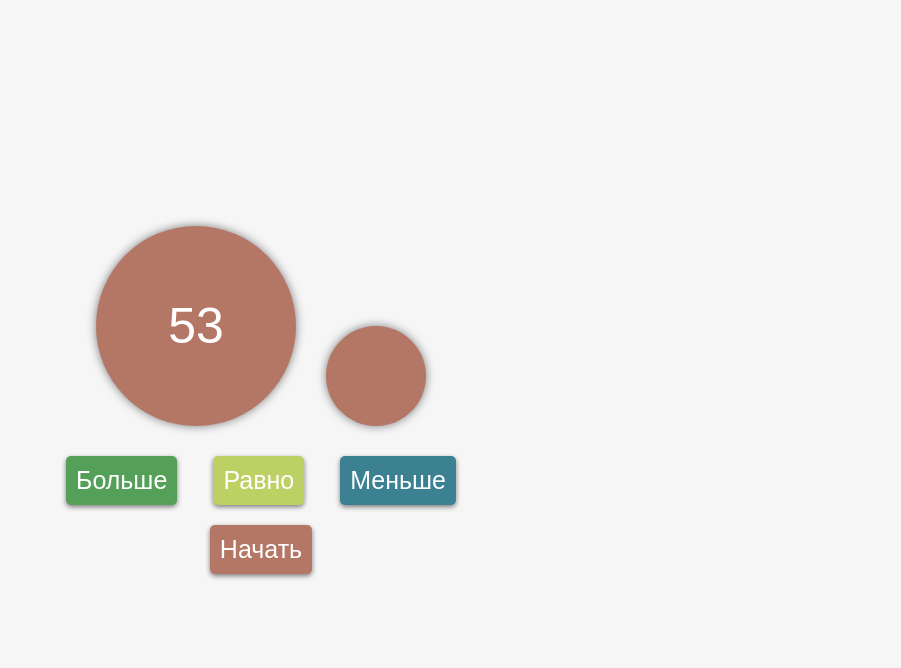
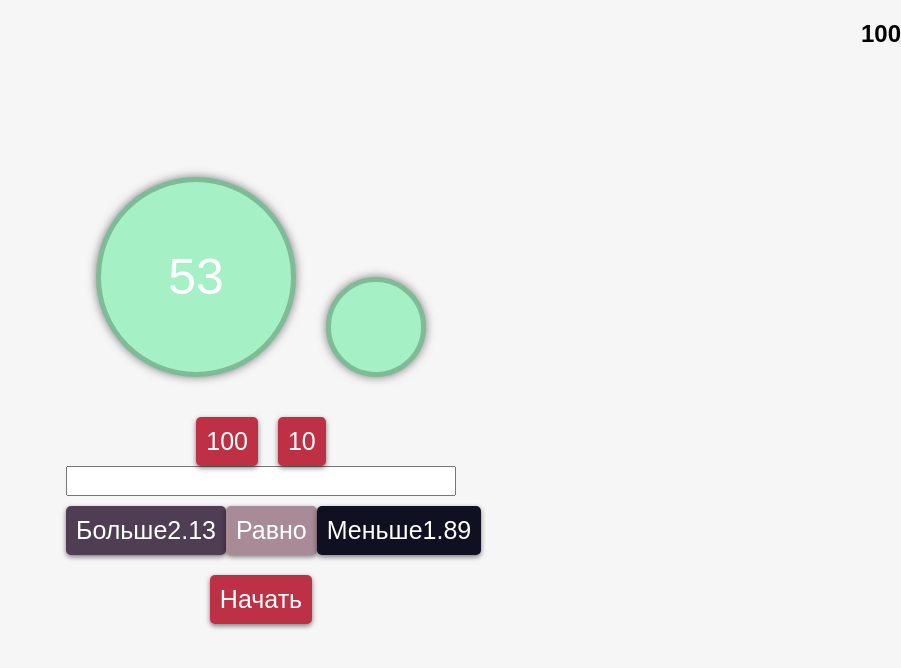
Before and after one commit to krosy1337/more_less_game, a plain HTML site: page index.html in a window 1280 px wide. Both pictures are taken after a click on the button "Начать". Shown: the whole page, without its empty margins (379-1280 px from the left). Drawn offline with Linux system fonts and the light colour scheme.

Commit message:
Add files via upload

```diff
--- a/css/style.css
+++ b/css/style.css
@@ -32,7 +32,9 @@ body {
 .ball {
     border-radius: 50%;
 
-    background-color: #b57765;
+    background-color: #a6f0c6;
+
+    border: 5px solid #7ebc97;
 
     padding: 10px;
 
@@ -72,7 +74,7 @@ body {
 }
 
 .control__button {
-    background-color: #b57765;
+    background-color: #be3144;
 
     border: #755345;
 
@@ -101,21 +103,21 @@ body {
 }
 
 .more {
-    background-color: #54a059;
+    background-color: #4e3d53;
 
     border: #457546;
     outline: #457546;
 }
 
 .less {
-    background-color: #3b8192;
+    background-color: #0f1123;
 
     border: #457575;
     outline: #457546;
 }
 
 .eq {
-    background-color: #bdd063;
+    background-color: #a98b98;
 
     outline: #457546;
 }
@@ -129,3 +131,38 @@ body {
 
     top: 10%;
 }
+
+input::-webkit-outer-spin-button,
+input::-webkit-inner-spin-button {
+    -webkit-appearance: none;
+    margin: 0; /* <-- Apparently some margin are still there even though it's hidden */
+}
+
+.rate {
+    max-width: 390px;
+    width: 100%;
+
+    margin: 10px 0;
+}
+
+.rate__input {
+    width: 100%;
+
+    height: 30px;
+}
+
+.rate__buttons {
+    display: flex;
+    align-items: center;
+    justify-content: center;
+}
+
+.rate__button + .rate__button {
+    margin-left: 20px;
+}
+
+.points {
+    position: absolute;
+    right: 0;
+    top: 0;
+}
--- a/index.html
+++ b/index.html
@@ -13,6 +13,7 @@
 
 <body>
 	<div class="wrapper">
+		<h2 class="points">100</h2>
 		<h1 class="result"></h1>
 		<div class="balls">
 			<div class="ball big-ball">
@@ -21,6 +22,13 @@
 			<div class="ball small-ball">
 				<span></span>
 			</div>
+		</div>
+		<div class="rate">
+			<div class="rate__buttons">
+				<button class="control__button rate__button">100</button>
+				<button class="control__button rate__button">10</button>
+			</div>
+			<input type="number" class="rate__input">
 		</div>
 		<div class="control">
 			<button class="control__button more">Больше</button>
--- a/js/script.js
+++ b/js/script.js
@@ -3,15 +3,28 @@ const smallBall = document.querySelector('.small-ball span')
 const control = document.querySelector('.control')
 const result = document.querySelector('.result')
 const startButton = document.querySelector('.start')
+const pointsElement = document.querySelector('.points')
+const rateButtons = document.querySelectorAll('.rate__button')
+const rateInput = document.querySelector('.rate__input')
+
+let points = +pointsElement.textContent
 
 
 let random = Math.round(Math.random()*100)
 
+
 const controlButtonHandler = e => {
     const target = e.target
 
+    let kefMore = +document.querySelector('.more').textContent.substr(-4)
+    let kefLess = +document.querySelector('.less').textContent.substr(-4)
+
+    console.log(kefMore)
+
     if (target.classList.contains('control__button')) {
 
+        if (+rateInput.value > 0 && +rateInput.value <= points) {
+            rateInput.style.borderColor = "#000"
             const sP = new Promise((resolve, reject) => {
                 let j = 0
                 secondInterval = setInterval(() => {
@@ -24,6 +37,12 @@ const controlButtonHandler = e => {
                 }, 10)
             })
 
+            rateButtons.forEach(item => {
+                item.removeEventListener('click', rateButtonsHandler)
+            })
+            points -= +rateInput.value
+            pointsElement.textContent = points
+
             sP.then(() => {
                 random = Math.floor(Math.random() * (100 - 1+ 1)) + 1
                 smallBall.textContent = random
@@ -31,6 +50,10 @@ const controlButtonHandler = e => {
                     if (+smallBall.textContent > +bigBall.textContent) {
                         result.textContent = "Победа"
                         result.style.color = '#6bb560'
+                        points += +rateInput.value*kefMore + +pointsElement.textContent
+                        points.toFixed(2)
+                        pointsElement.textContent = points
+
                     } else {
                         result.textContent = "Поражение"
                         result.style.color = '#985151'
@@ -39,6 +62,8 @@ const controlButtonHandler = e => {
                     if (+smallBall.textContent < +bigBall.textContent) {
                         result.textContent = "Победа"
                         result.style.color = '#6bb560'
+                        points += +rateInput.value*kefLess.toFixed(2)
+                        pointsElement.textContent = points
                     } else {
                         result.textContent = "Поражение"
                         result.style.color = '#985151'
@@ -47,20 +72,35 @@ const controlButtonHandler = e => {
                     if (+smallBall.textContent === +bigBall.textContent) {
                         result.textContent = "Победа"
                         result.style.color = '#6bb560'
+                        points += Math.round(+rateInput.value*100)
+                        pointsElement.textContent = points
                     } else {
                         result.textContent = "Поражение"
                         result.style.color = '#985151'
                     }
                 }
             })
+            control.removeEventListener('click', controlButtonHandler)
+        } else {
+            rateInput.style.borderColor = "#ff0000"
+        }
+    }
 }
 
-    control.removeEventListener('click', controlButtonHandler)
+const rateButtonsHandler = e => {
+    let target = e.target.closest('.rate__button')
+
+    rateInput.value = target.textContent
 }
-
 
 startButton.addEventListener('click', () => {
     random = Math.floor(Math.random() * (98 - 2 + 1)) + 2
+
+    let kefMore = 1/((100-random)/100)
+    let kefLess = 1/(random/100)
+
+    kefMore = kefMore.toFixed(2)
+    kefLess = kefLess.toFixed(2)
 
     smallBall.textContent = ''
     result.textContent = ''
@@ -81,6 +121,13 @@ startButton.addEventListener('click', () => {
     p.then(() => {
         bigBall.textContent = random
 
+        document.querySelector('.more').textContent = 'Больше' + kefMore
+        document.querySelector('.less').textContent = 'Меньше' + kefLess
+
+        rateButtons.forEach(item => {
+            item.addEventListener('click', rateButtonsHandler)
+        })
+
         control.addEventListener('click', controlButtonHandler)
     })
 
```
Lines whose indentation alone changed are shown as unchanged.
